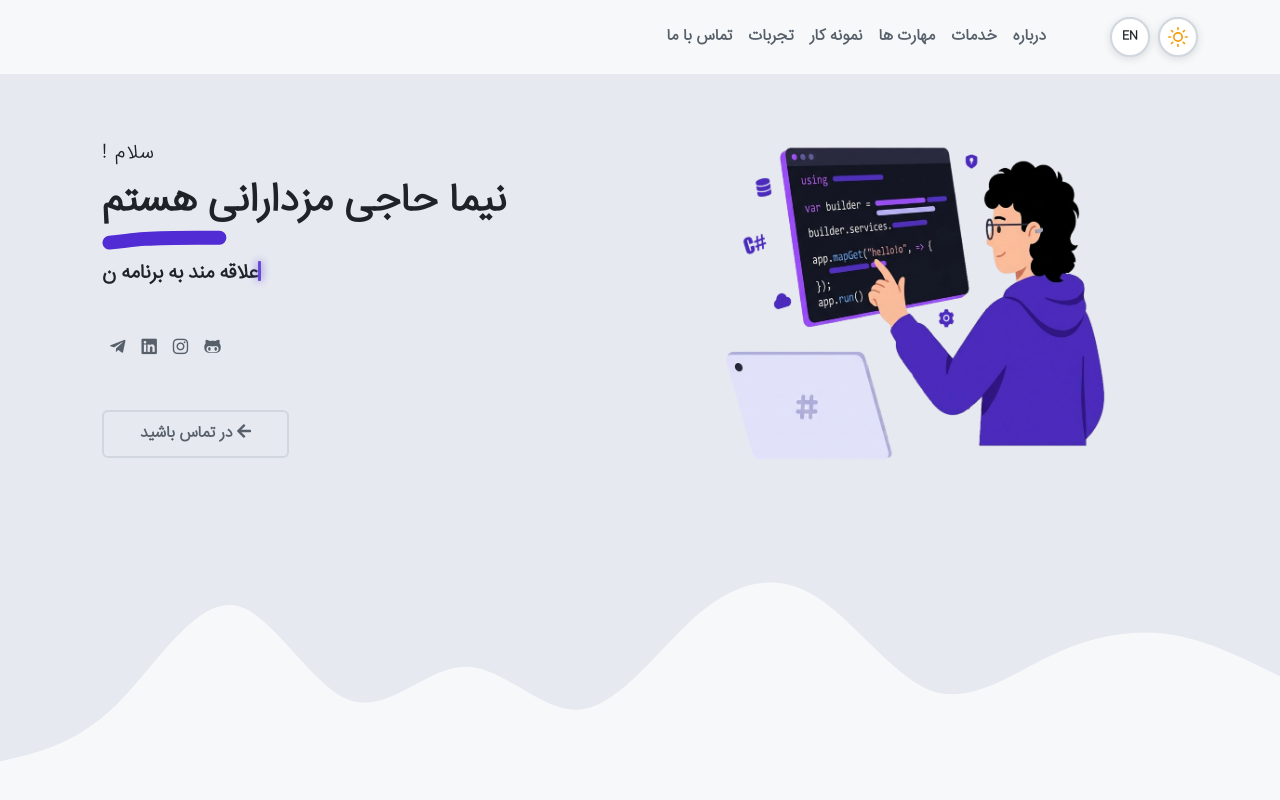
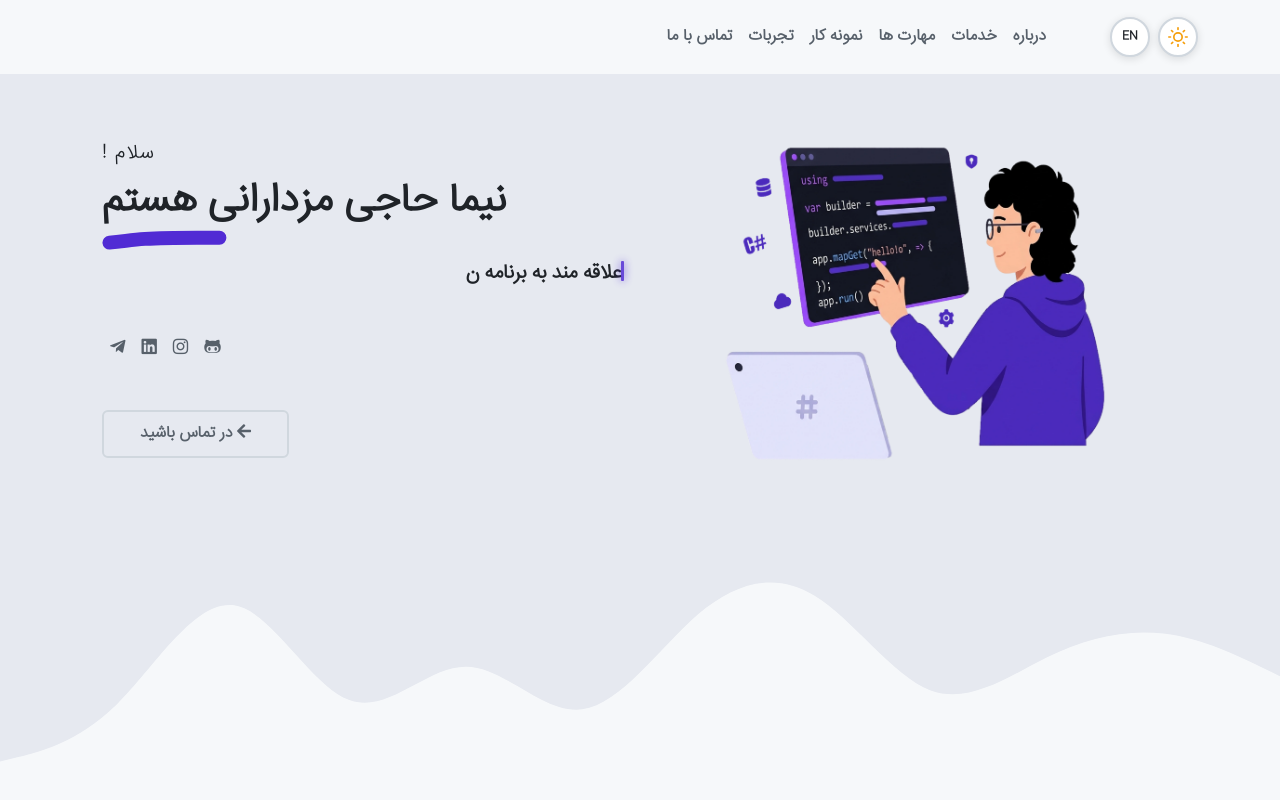
Before and after one commit to livaitestor/CV, a React (Vite) app: page / in a window 1280 px wide. Shown: the top 800 px of the page. Built offline with nearby package versions, Linux system fonts and the light colour scheme.

Commit message:
fix: RTL typewriter anchors right via .dir-rtl text-align:right on block span — cursor before text in DOM sits at left typing edge; LTR completely untouched

```diff
--- a/src/index.css
+++ b/src/index.css
@@ -144,8 +144,13 @@
   vertical-align: -0.15em;
 }
 
-/* ── Farsi: text grows right → left, cursor rides the LEFT edge ── */
-/* cursor comes BEFORE text in DOM, so in RTL visual order it sits on the left */
+/* ── Farsi: text anchored on the RIGHT, grows leftward, cursor rides LEFT edge ── */
+/* The .dir-rtl wrapper overrides the parent .text-start so the block anchors right.
+   cursor comes BEFORE text in DOM → sits at the left (typing edge). */
+.dir-rtl .typewriter {
+  display: block;
+  text-align: right;
+}
 .dir-rtl .typewriter-cursor {
   margin-right: 4px;
   vertical-align: -0.15em;
```
